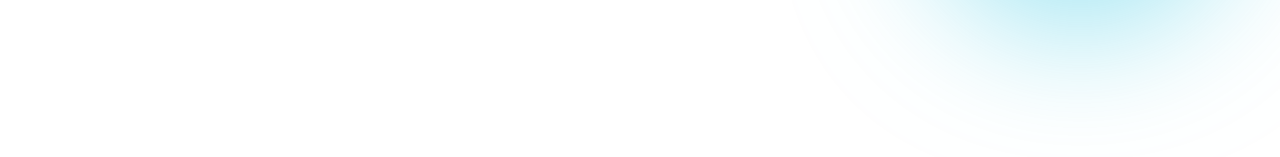
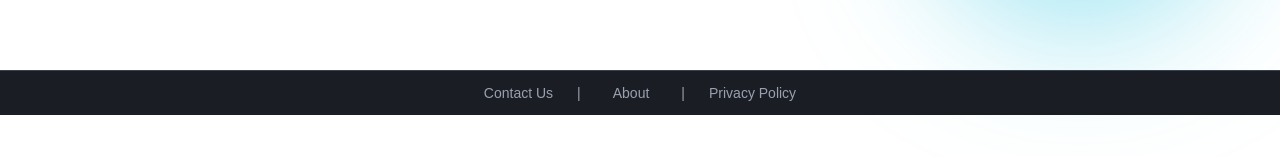
Before and after one commit to immature-yt/school-directory, a Next.js app: page /add-school in a window 1280 px wide. Shown: the part 685-842 px from the top of the page. After the commit the page ends 800 px from the top, so only its background shows below. Built offline with nearby package versions, Linux system fonts and the light colour scheme.

Commit message:
contact us thingy

```diff
--- a/app/layout.js
+++ b/app/layout.js
@@ -21,7 +21,7 @@ export default function RootLayout({ children }) {
         {children}
         <Analytics />
         <SpeedInsights />
-        <footer className="mt-10 text-center text-gray-400 text-sm">
+        <footer className="fixed bottom-0 left-0 w-full bg-[#1a1d24] text-gray-400 text-sm py-3 px-4 border-t border-gray-700 flex justify-center gap-6 z-50">
           <a href="/contact" className="hover:underline">Contact Us</a> |
          <a href="/about" className="hover:underline mx-2">About</a> |
          <a href="/privacy-policy" className="hover:underline">Privacy Policy</a>
```
